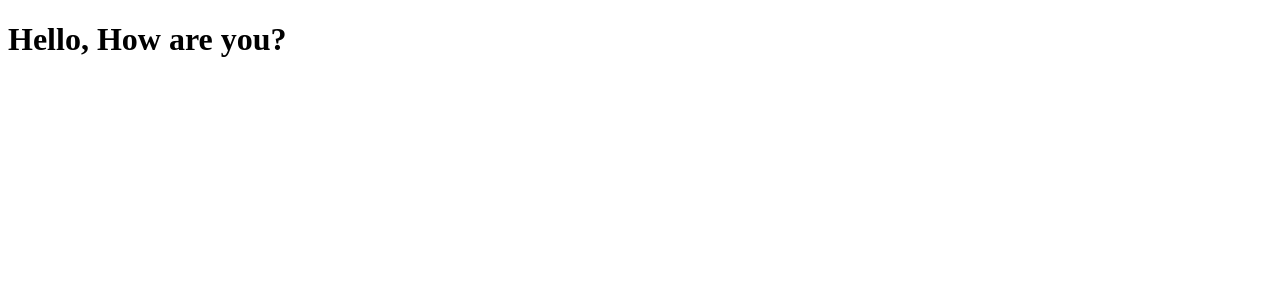
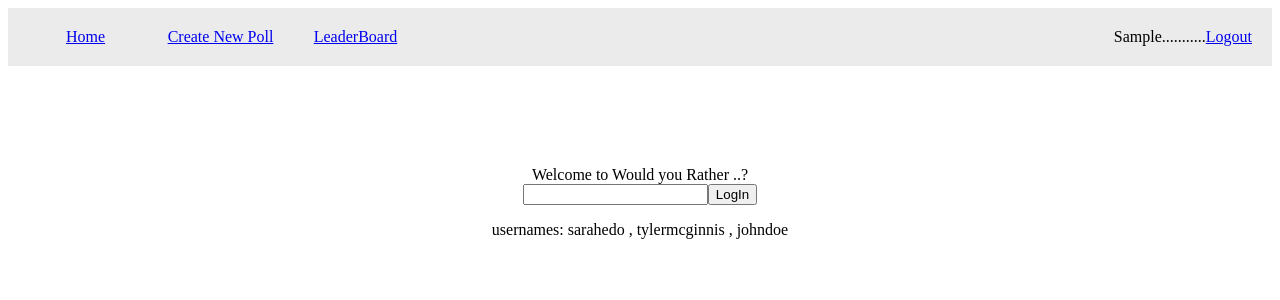
Before and after one commit to KhaledM0hamed/Would-You-Rather, a React (Create React App) app: page /login in a window 1280 px wide. Both pictures are taken after typing "Sample" into the empty fields and a click on the button "LogIn". Shown: the top 300 px of the page. Built offline with nearby package versions, Linux system fonts and the light colour scheme.

Commit message:
Nav Component

```diff
--- a/src/actions/authUser.js
+++ b/src/actions/authUser.js
@@ -1,4 +1,5 @@
 export const SET_AUTH_USER = 'SET_AUTH_USER';
+export const LOGOUT = 'LOGOUT'
 
 export function setAuthUser(id) {
     return {
@@ -6,3 +7,9 @@ export function setAuthUser(id) {
         id
     };
 }
+
+export function logout(){
+    return {
+        type : LOGOUT,
+    }
+}
--- a/src/components/App.js
+++ b/src/components/App.js
@@ -1,7 +1,11 @@
 import React, { Component } from 'react'
 import { handleInitialData } from '../actions/shared';
 import { connect } from 'react-redux';
+import { BrowserRouter as Router, Route, Switch} from "react-router-dom";
 import Login from './Login'
+import Nav from './Nav'
+import Home from './Home'
+
 class App extends Component {
     componentDidMount () {
         this.props.handleInitialData()
@@ -10,13 +14,27 @@ class App extends Component {
     render() {
         const { authUser } = this.props
         return (
-            <div>
-                { authUser === null
-                ? <Login />
-                : <h1>Hello, How are you?</h1>
-                }
+            <Router>
+                <div>
+                    { authUser === null
+                    ? <Login />
+                    : <div>
+                        <Nav />
+                        <Switch>
+                        <Route path = '/login' exact component = {Login}/>
+                        <Route path = '/' exact component = {Home} />
+                        {/* <Route path = '/questions/:id' exact component = {QuestionPage}/>
+                        <Route path = '/questions/:id/vote' component = {QuestionVote}/>
+                        <Route path = '/questions/:id/result' component = {QuestionResult}/>
+                        <Route path = '/new' component = {NewQuestion}/>
+                        <Route path = '/leaderboard' component = {LeaderBoard}/>
+                        <Route component = {NoMatch}/> */}
+                        </Switch>
+                    </div>
+                    }
 
-            </div>
+                </div>
+            </Router>
         )
     }
 }
--- /dev/null
+++ b/src/components/Home.js
@@ -0,0 +1,14 @@
+import React, { Component } from 'react'
+
+class Home extends Component {
+
+    render () {
+        return (
+            <div>
+                Home
+            </div>
+        )
+    }
+}
+
+export default Home
--- /dev/null
+++ b/src/components/Nav.js
@@ -0,0 +1,55 @@
+import React, { Component } from 'react'
+import { connect } from 'react-redux'
+import { NavLink } from 'react-router-dom'
+import { logout } from '../actions/authUser'
+class Nav extends Component {
+
+    constructor (props) {
+        super(props)
+        this.logout = this.logout.bind(this)
+    }
+
+    logout () {
+        const { dispatch } = this.props
+        dispatch(logout())
+    }
+
+    render () {
+
+        return (
+            <nav className='nav'>
+                <ul>
+                    <li>
+                    <NavLink to='/' exact activeClassName='active'>
+                        Home
+                    </NavLink>
+                    </li>
+                    <li>
+                        <NavLink to='/new' activeClassName='active'>
+                            Create New Poll
+                        </NavLink>
+                    </li>
+                    <li>
+                        <NavLink to='/leaderboard' activeClassName='active'>
+                            LeaderBoard
+                        </NavLink>
+                    </li>
+                    <li className='User'>
+                        <p>{ this.props.authUser }</p>
+                        ...........
+                        <a onClick={this.logout} href='/'>Logout</a>
+                    </li>
+
+                </ul>
+            </nav>
+        )
+    }
+}
+
+function mapStateToProps ({authUser}) {
+    return {
+        authUser,
+    }
+}
+
+export default connect(mapStateToProps)(Nav)
--- a/src/index.css
+++ b/src/index.css
@@ -1,10 +1,34 @@
+.nav {
+    position: sticky;
+    top: 0px;
+    z-index: 1000;
+    width: 100%;
+    margin: 0 auto;
+    background-color: rgba(235,235,235,1);
+}
+
 .nav ul {
+    margin: 0 auto;
+    padding: 0px 10px 0px 10px;
     display: flex;
     flex-direction: row;
     justify-content: flex-start;
     text-decoration: none;
+    list-style-type: none;
+
 }
 
-.nav li:first-child {
-    padding-left: 0;
+.nav li {
+    width: 100%;
+    max-width: 125px;
+    padding: 20px 5px 20px 5px;
+    text-align: center;
 }
+
+.nav li.User {
+    margin-left: auto;
+    padding: 0px 10px 0px 10px;
+    display: flex;
+    justify-content: flex-end;
+    align-items: center;
+}
--- a/src/reducers/authUser.js
+++ b/src/reducers/authUser.js
@@ -1,8 +1,12 @@
-import { SET_AUTH_USER } from '../actions/authUser';
+import { SET_AUTH_USER, LOGOUT } from '../actions/authUser';
 
 export default function authUser(state = null, action) {
-    if (action.type === SET_AUTH_USER) {
-        return action.id;
+    switch (action.type) {
+        case SET_AUTH_USER:
+            return action.id
+        case LOGOUT:
+            return null
+        default:
+            return state
     }
-    return state;
 }
```
